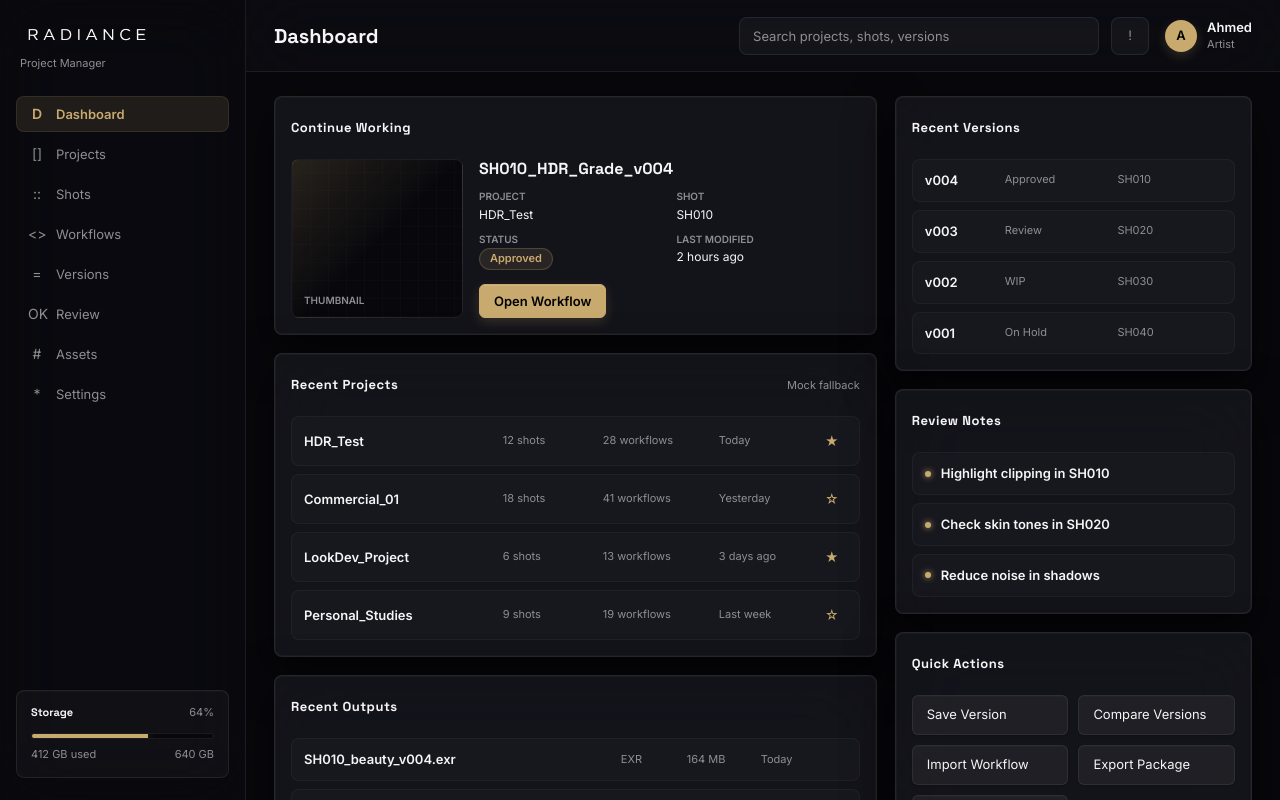
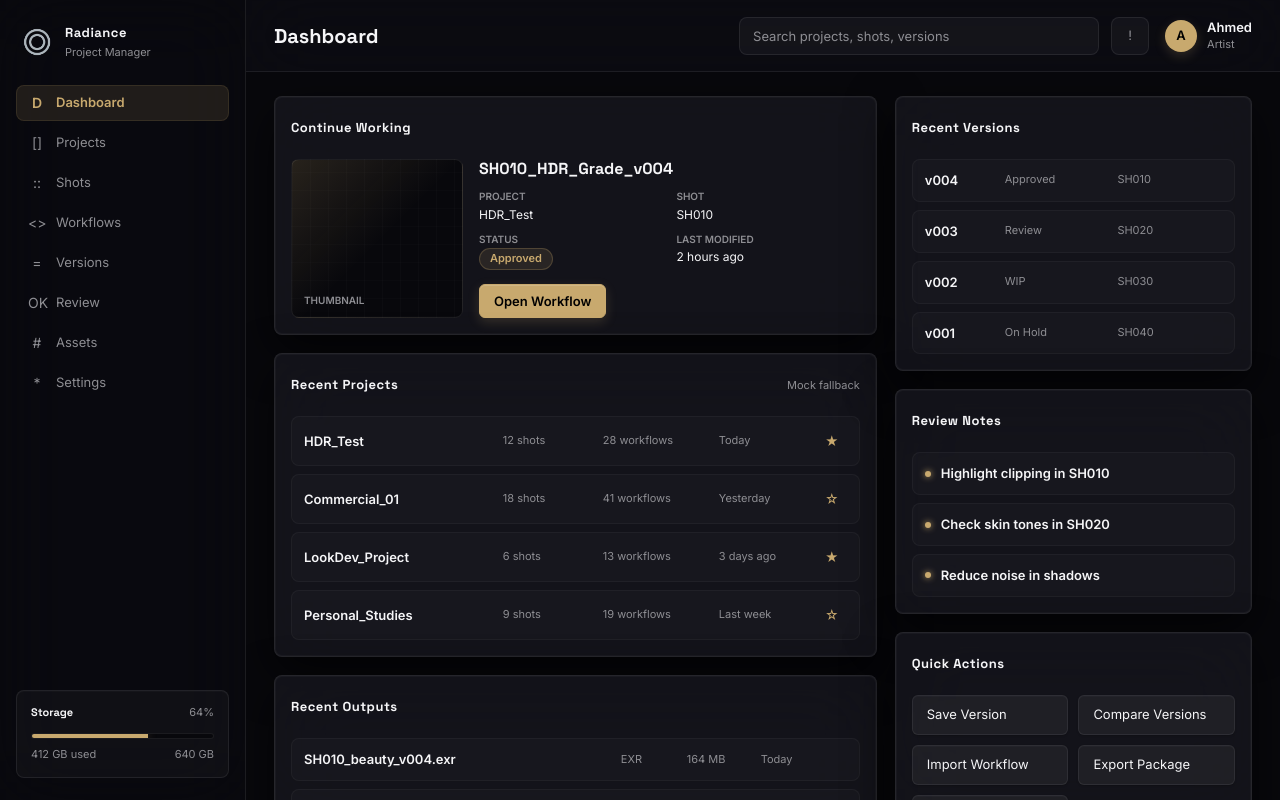
Before and after one commit to fxtdstudios/radiance-beta, a website: page js/project_manager_dashboard.html in a window 1280 px wide. Drawn offline with Linux system fonts and the light colour scheme; no server answers; files whose address does not match are found by name.

Commit message:
ui: use r_icon.png brand mark in Project Manager and Workflow Library dashboards

```diff
--- a/js/project_manager_dashboard.css
+++ b/js/project_manager_dashboard.css
@@ -65,31 +65,18 @@ button {
 }
 
 .rpm-brand {
-    display: flex;
-    flex-direction: column;
-    align-items: flex-start;
-    gap: 6px;
+    display: grid;
+    grid-template-columns: 34px 1fr;
+    gap: 11px;
+    align-items: center;
     padding: 2px 4px 24px;
-}
-
-.rpm-brand-logo {
-    height: 24px;
-    width: auto;
-    max-width: 100%;
-    display: block;
 }
 
 .rpm-brand-mark {
     width: 34px;
     height: 34px;
-    border-radius: 9px;
-    display: grid;
-    place-items: center;
-    background: var(--rpm-accent);
-    color: #000000;
-    font-size: 17px;
-    font-weight: 800;
-    box-shadow: 0 8px 24px rgba(200, 169, 110, 0.3);
+    object-fit: contain;
+    display: block;
 }
 
 .rpm-brand-title {
--- a/js/project_manager_dashboard.mjs
+++ b/js/project_manager_dashboard.mjs
@@ -99,8 +99,11 @@ function Sidebar(data) {
     return `
         <aside class="rpm-sidebar">
             <div class="rpm-brand">
-                <img class="rpm-brand-logo" src="/extensions/radiance/radiance_logo.png" alt="Radiance" />
-                <div class="rpm-brand-subtitle">Project Manager</div>
+                <img class="rpm-brand-mark" src="/extensions/radiance/r_icon.png" alt="Radiance" />
+                <div>
+                    <div class="rpm-brand-title">Radiance</div>
+                    <div class="rpm-brand-subtitle">Project Manager</div>
+                </div>
             </div>
             <nav class="rpm-nav" aria-label="Project Manager">
                 ${data.nav.map((item) => `
```
Also changed, not shown: js/workspace_dashboard.html (+5 -4 lines), js/r_icon.png (added).
